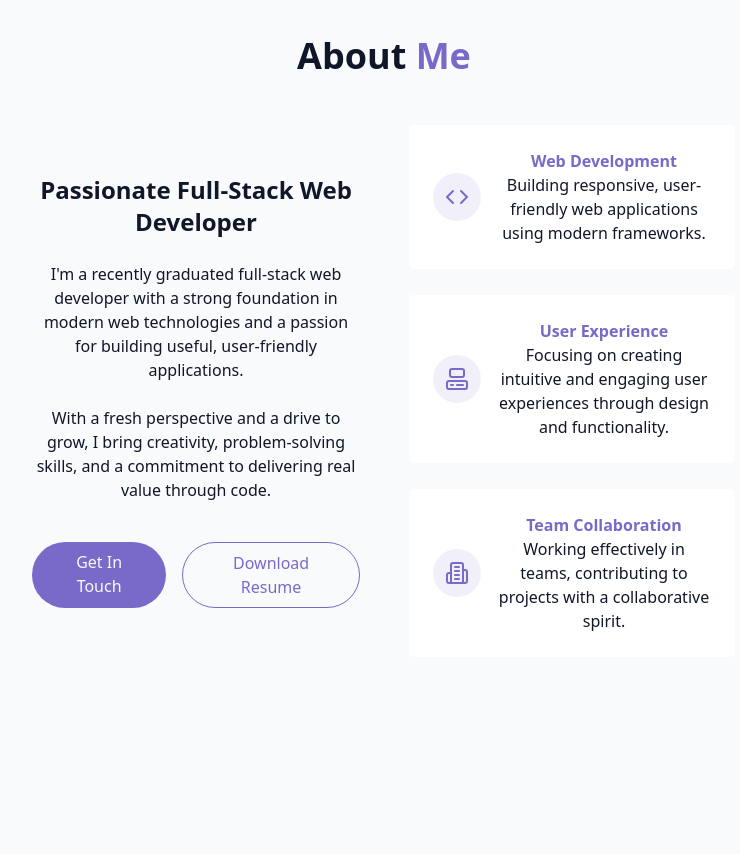
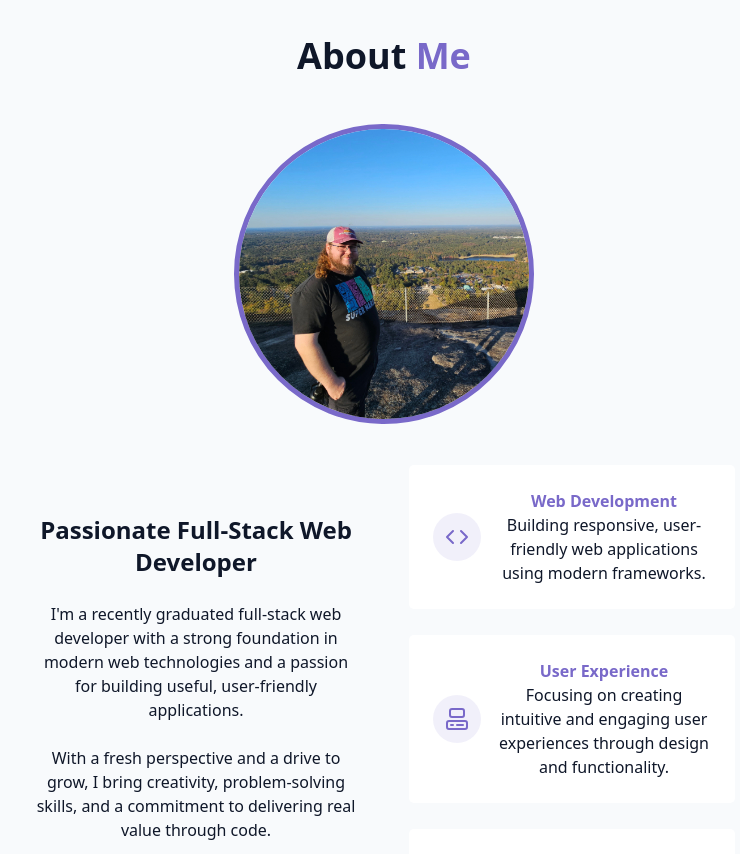
Before and after one commit to tpamplin/react-portfolio-site, a React (Vite) app: page / in a window 1280 px wide. Shown: the part 860-1714 px from the top of the page, without its empty margins (256-996 px from the left). Built offline with nearby package versions, Linux system fonts and the light colour scheme.

Commit message:
add image to about section

```diff
--- a/src/components/AboutSection.jsx
+++ b/src/components/AboutSection.jsx
@@ -8,6 +8,7 @@ export const AboutSection = () => {
                 <h2 className="text-3xl md:text-4xl font-bold text-center mb-12">
                     About <span className="text-primary"> Me</span>
                 </h2>
+                <img src="tim-pamplin-portrait.jpg" alt="A picture of me." className="rounded-full border border-primary border-5 m-auto  mb-10 w-75" />
                 <div className="grid grid-cols-1 md:grid-cols-2 gap-12 items-center">
                     <div className="space-y-6">
                         <h3 className="text-2xl font-semibold">Passionate Full-Stack Web Developer</h3>
```
Also changed, not shown: public/tim-pamplin-portrait.jpg (added).
